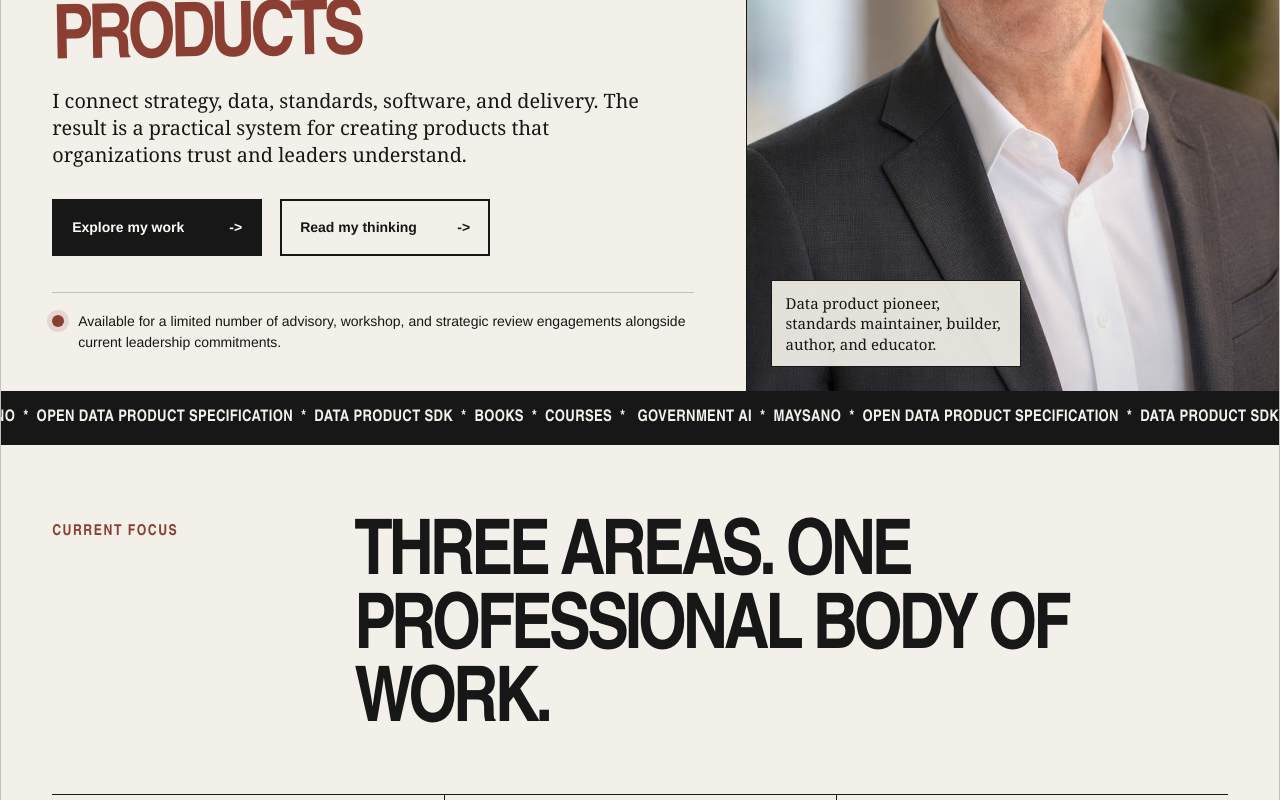
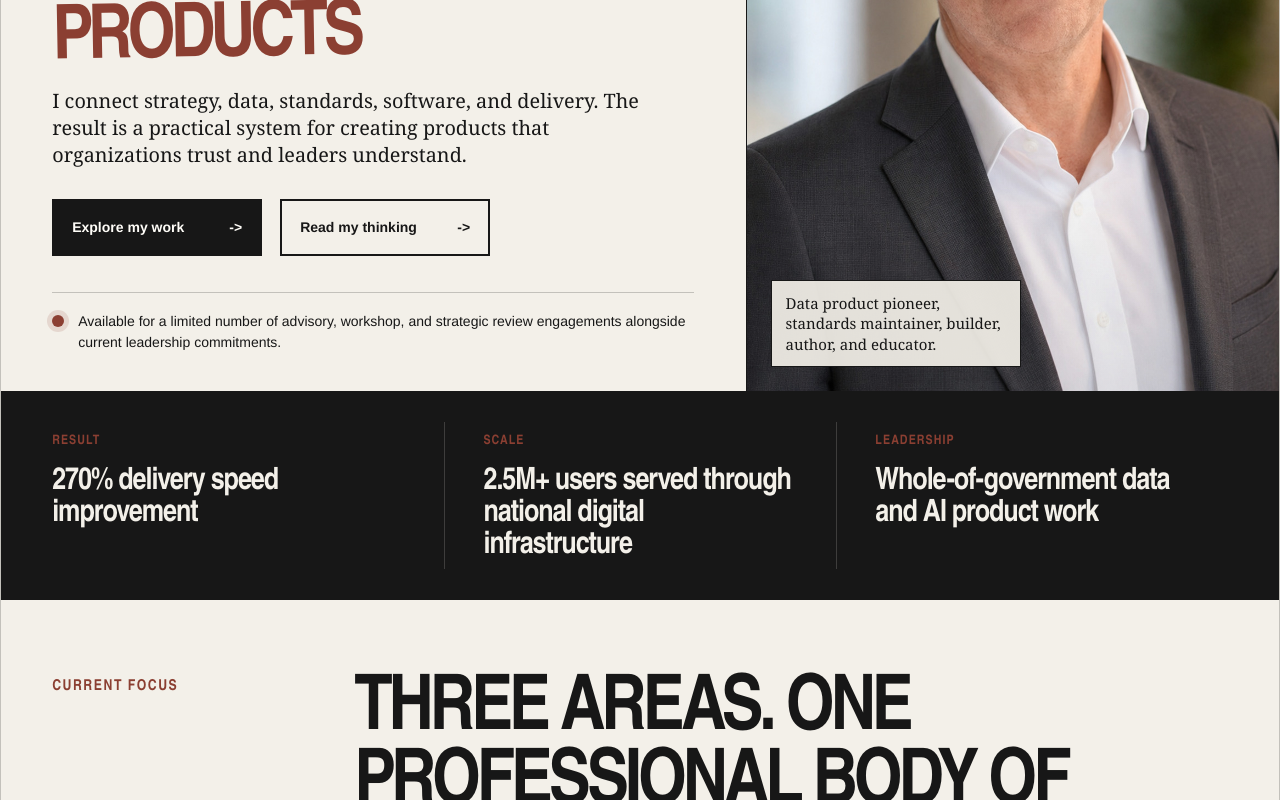
Before and after one commit to kyyberi/jarkko, a Next.js app: page / in a window 1280 px wide. Shown: the part 457-1257 px from the top of the page. Built offline with nearby package versions, Linux system fonts and the light colour scheme.

Commit message:
Replace homepage ticker with credibility band

```diff
--- a/app/globals.css
+++ b/app/globals.css
@@ -291,28 +291,48 @@ h1 {
   line-height: 1.35;
 }
 
-.ticker {
-  overflow: hidden;
+.credibility-band {
+  display: grid;
+  grid-template-columns: repeat(3, minmax(0, 1fr));
+  padding: 30px var(--pad);
   border-bottom: 1px solid var(--ink);
   background: var(--ink);
   color: var(--paper);
-  white-space: nowrap;
-}
-
-.ticker-inner {
-  display: inline-block;
-  padding: 14px 0;
-  font-family: var(--display);
-  font-weight: 900;
-  letter-spacing: 0.02em;
-  text-transform: uppercase;
-  animation: ticker 28s linear infinite;
-}
-
-@keyframes ticker {
-  to {
-    transform: translateX(-50%);
-  }
+}
+
+.credibility-item {
+  min-height: 108px;
+  padding: 10px clamp(22px, 3vw, 46px) 6px;
+}
+
+.credibility-item:first-child {
+  padding-left: 0;
+}
+
+.credibility-item + .credibility-item {
+  border-left: 1px solid rgba(243, 240, 233, 0.18);
+}
+
+.credibility-item span {
+  display: block;
+  margin-bottom: 16px;
+  color: var(--accent);
+  font-family: var(--display);
+  font-size: 13px;
+  font-weight: 900;
+  letter-spacing: 0.08em;
+  text-transform: uppercase;
+}
+
+.credibility-item strong {
+  display: block;
+  max-width: 420px;
+  color: var(--paper);
+  font-family: var(--display);
+  font-size: clamp(23px, 2.4vw, 34px);
+  font-weight: 900;
+  line-height: 1.04;
+  letter-spacing: -0.035em;
 }
 
 .section {
@@ -1431,6 +1451,21 @@ footer {
     min-height: 420px;
   }
 
+  .credibility-band {
+    grid-template-columns: 1fr;
+    padding-block: 18px;
+  }
+
+  .credibility-item {
+    min-height: 0;
+    padding: 22px 0;
+  }
+
+  .credibility-item + .credibility-item {
+    border-top: 1px solid rgba(243, 240, 233, 0.18);
+    border-left: 0;
+  }
+
   .section {
     padding-block: 54px;
   }
@@ -1545,10 +1580,6 @@ footer {
     scroll-behavior: auto;
   }
 
-  .ticker-inner {
-    animation: none;
-  }
-
   .button,
   .nav a::after {
     transition: none;
--- a/app/page.tsx
+++ b/app/page.tsx
@@ -60,16 +60,22 @@ export default function Home() {
           </div>
         </section>
 
-        <div className="ticker" aria-hidden="true">
-          <div className="ticker-inner">
-            Government AI&nbsp;&nbsp;*&nbsp;&nbsp;Maysano&nbsp;&nbsp;*&nbsp;&nbsp;Open
-            Data Product Specification&nbsp;&nbsp;*&nbsp;&nbsp;Data Product
-            SDK&nbsp;&nbsp;*&nbsp;&nbsp;Books&nbsp;&nbsp;*&nbsp;&nbsp;Courses&nbsp;&nbsp;*&nbsp;&nbsp;
-            Government AI&nbsp;&nbsp;*&nbsp;&nbsp;Maysano&nbsp;&nbsp;*&nbsp;&nbsp;Open
-            Data Product Specification&nbsp;&nbsp;*&nbsp;&nbsp;Data Product
-            SDK&nbsp;&nbsp;*&nbsp;&nbsp;Books&nbsp;&nbsp;*&nbsp;&nbsp;Courses&nbsp;&nbsp;*&nbsp;&nbsp;
+        <section className="credibility-band" aria-label="Executive credibility">
+          <div className="credibility-item">
+            <span>Result</span>
+            <strong>270% delivery speed improvement</strong>
           </div>
-        </div>
+          <div className="credibility-item">
+            <span>Scale</span>
+            <strong>
+              2.5M+ users served through national digital infrastructure
+            </strong>
+          </div>
+          <div className="credibility-item">
+            <span>Leadership</span>
+            <strong>Whole-of-government data and AI product work</strong>
+          </div>
+        </section>
 
         <section className="section">
           <div className="section-head">
```
Also changed, not shown: 1 other file (tests, documents, lock files or other folders).
